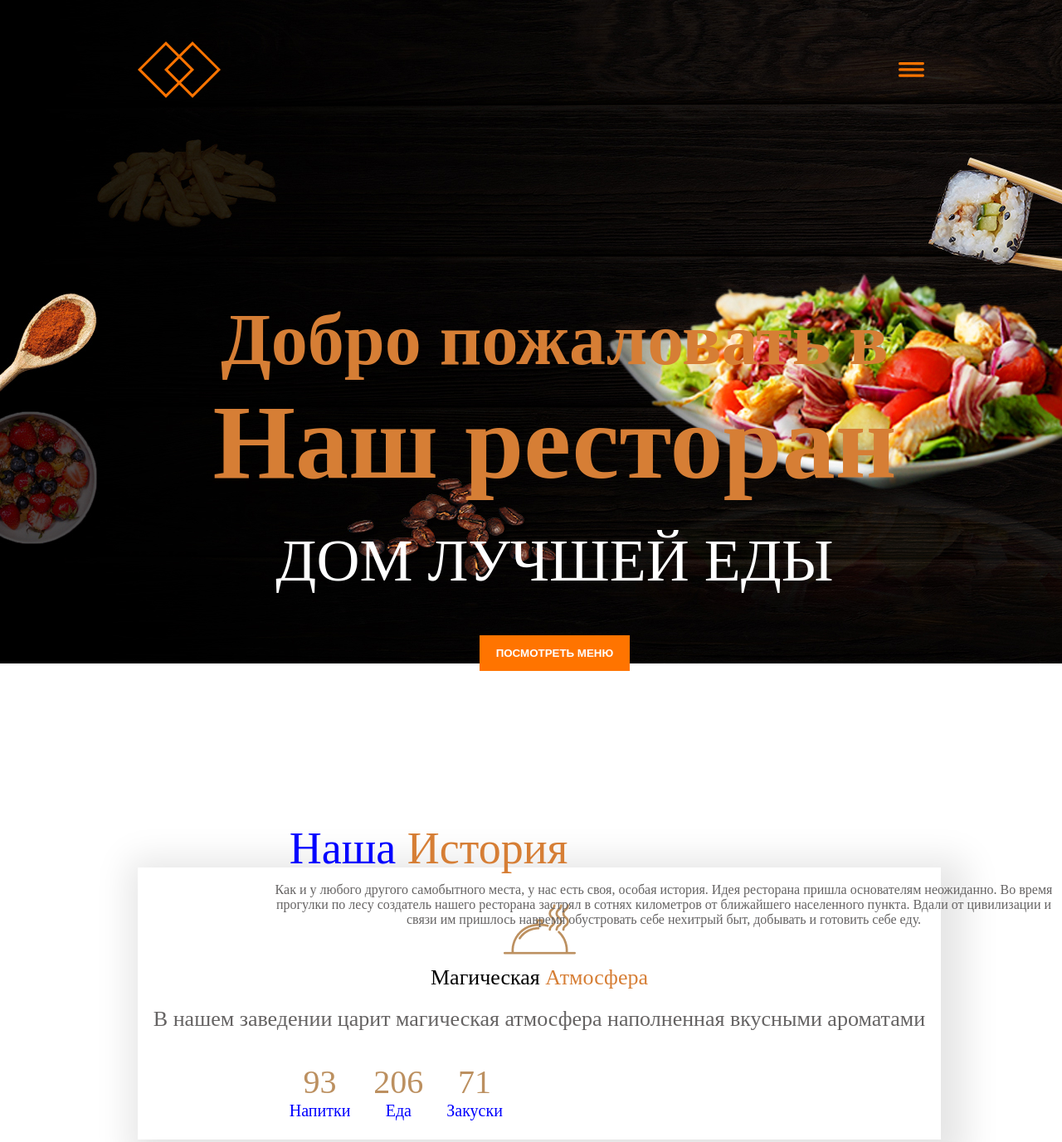
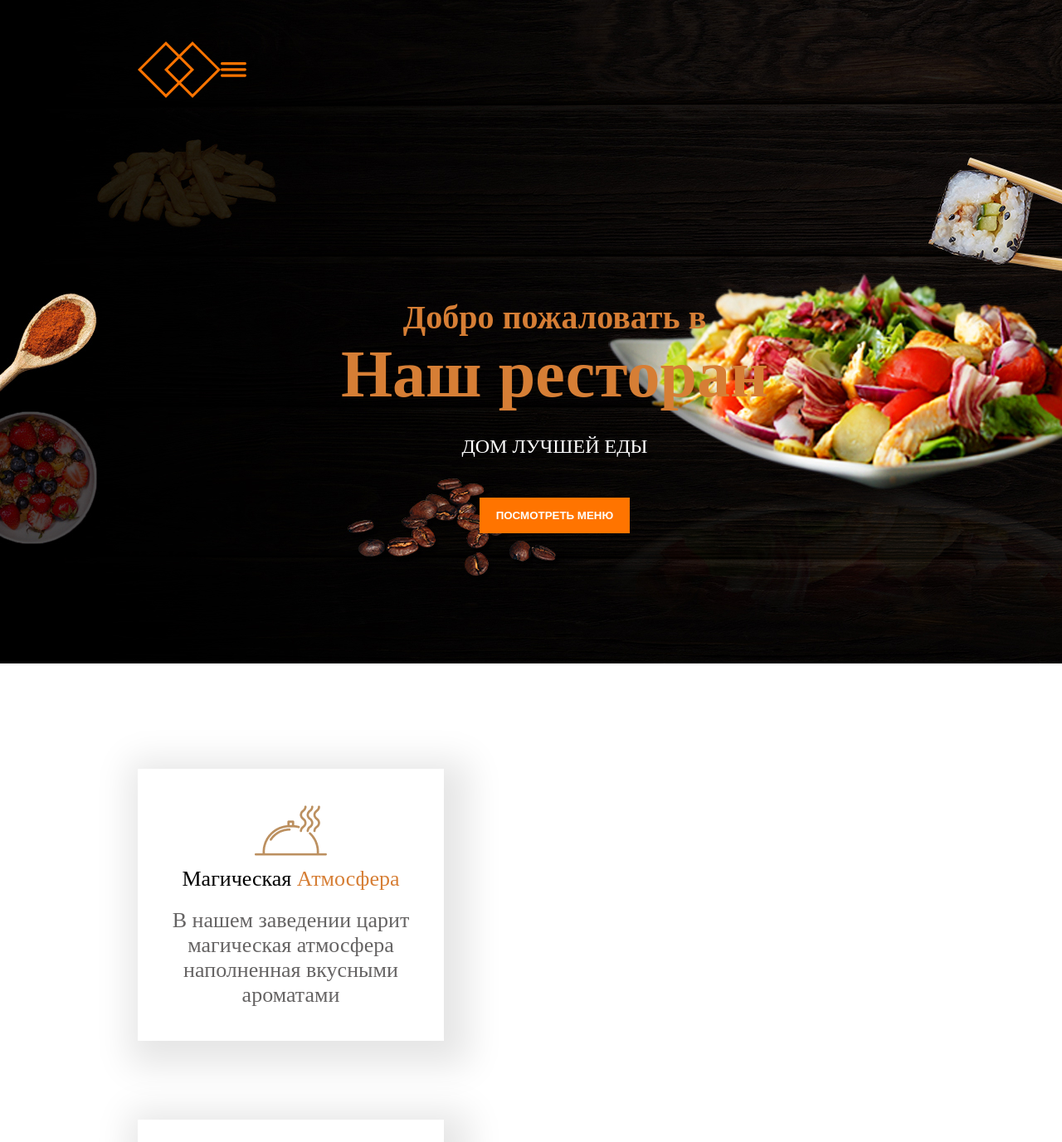
Before and after one commit to ThePiroman/FigmaPractice, a plain HTML site: page index.html in a window 1280 px wide. Shown: the top 1377 px of the page at 83% size. Drawn offline with Linux system fonts and the light colour scheme.

Commit message:
Whatever

```diff
--- a/css/style.css
+++ b/css/style.css
@@ -278,10 +278,6 @@ nav a {
         display: block;
     }
 
-    .headerContainer {
-        justify-content: space-between;
-    }
-
     .headerContainer nav {
         display: none;
     }
@@ -297,6 +293,10 @@ nav a {
     .buttonContainer {
         display: none;
     }
+
+    .logoContainer {
+        align-self: self-start;
+    }
 }
 
 @media (max-width: 1340px) {
@@ -310,28 +310,10 @@ nav a {
     }
 
     .welcomeContainer2 div {
-        margin-top: 5%;
-        width: 100%;
+        margin-top: 10%;
     }
 
-    .welcomeContainer p {
-        font-size: 450%;
-    }
-
-    .welcomeContainer h2 {
-        font-size: 550%;
-    }
-
-    .welcomeContainer h1 {
-        font-size: 800%;
+    .mainContainer {
+        margin-top: 200%;
     }
 }
-
-.mainContainer {
-    color: blue;
-}
-@media (max-width: 550px) {
-    .mainContainer {
-        color:red;
-    }
-}
--- a/index.html
+++ b/index.html
@@ -3,6 +3,7 @@
     <head>
         <title>Practice 1</title>
         <link rel = "stylesheet" href = "css/style.css">
+        <meta name="viewport" content="width=device-width, initial-scale=1.0" />
     </head>
     <body>
         <header>
```
